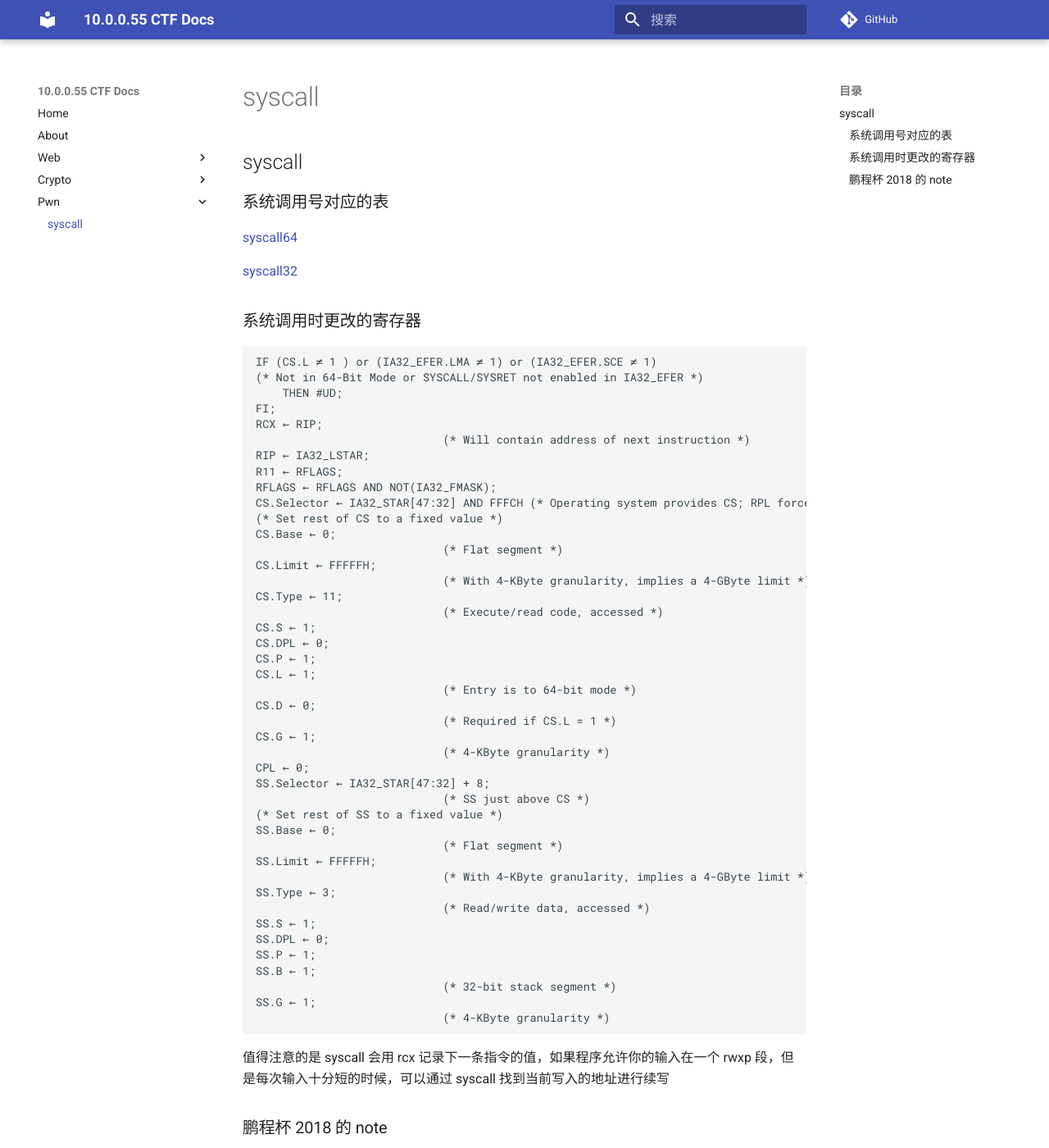
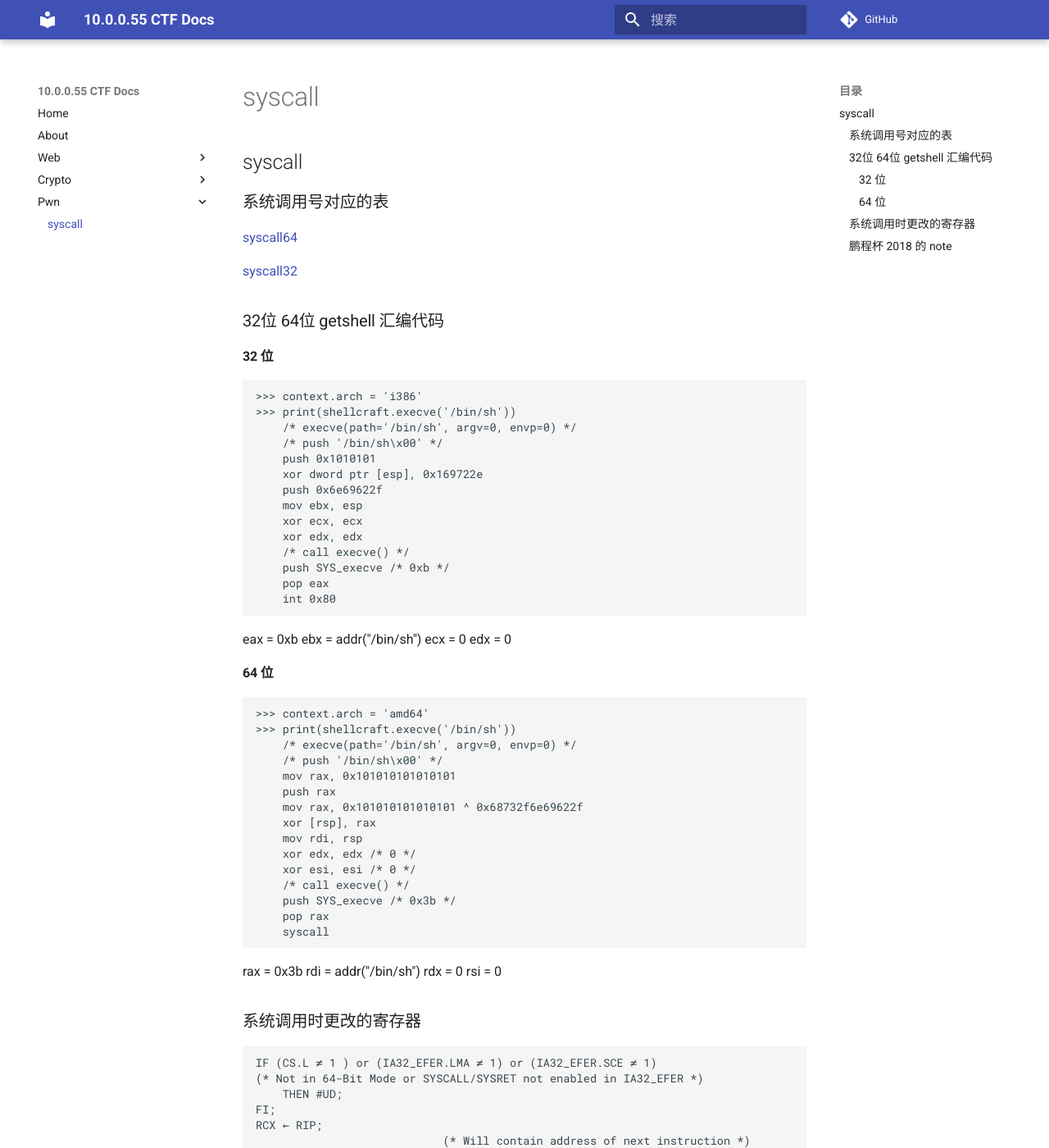
Before and after one commit to 10-0-0-55/10-0-0-55.github.io, an MkDocs documentation site: the page built from docs/pwn/syscall.md, in a window 1280 px wide and 1400 px high. Shown: the whole window at 82% size. Built offline with MkDocs 1.6.1 and Material for MkDocs 9.7.7, drawn with Linux system fonts in a browser that asks for light colours; comment, search, counter and statistics services are not loaded; some of the changed text lies outside the part shown.

Commit message:
update example

````diff
--- a/docs/pwn/syscall.md
+++ b/docs/pwn/syscall.md
@@ -7,6 +7,49 @@
 [syscall64](https://syscalls64.paolostivanin.com/)
 
 [syscall32](https://syscalls32.paolostivanin.com/)
+
+### 32位 64位 getshell 汇编代码
+
+#### 32 位
+```
+>>> context.arch = 'i386'
+>>> print(shellcraft.execve('/bin/sh'))
+    /* execve(path='/bin/sh', argv=0, envp=0) */
+    /* push '/bin/sh\x00' */
+    push 0x1010101
+    xor dword ptr [esp], 0x169722e
+    push 0x6e69622f
+    mov ebx, esp
+    xor ecx, ecx
+    xor edx, edx
+    /* call execve() */
+    push SYS_execve /* 0xb */
+    pop eax
+    int 0x80
+```
+
+eax = 0xb   ebx = addr("/bin/sh")  ecx = 0  edx = 0
+
+#### 64 位
+```
+>>> context.arch = 'amd64'
+>>> print(shellcraft.execve('/bin/sh'))
+    /* execve(path='/bin/sh', argv=0, envp=0) */
+    /* push '/bin/sh\x00' */
+    mov rax, 0x101010101010101
+    push rax
+    mov rax, 0x101010101010101 ^ 0x68732f6e69622f
+    xor [rsp], rax
+    mov rdi, rsp
+    xor edx, edx /* 0 */
+    xor esi, esi /* 0 */
+    /* call execve() */
+    push SYS_execve /* 0x3b */
+    pop rax
+    syscall
+```
+
+rax = 0x3b  rdi = addr("/bin/sh")  rdx = 0  rsi = 0
 
 ### 系统调用时更改的寄存器
 
````
Also changed, not shown: other parts of docs/pwn/syscall.md (+1 -1 lines).
